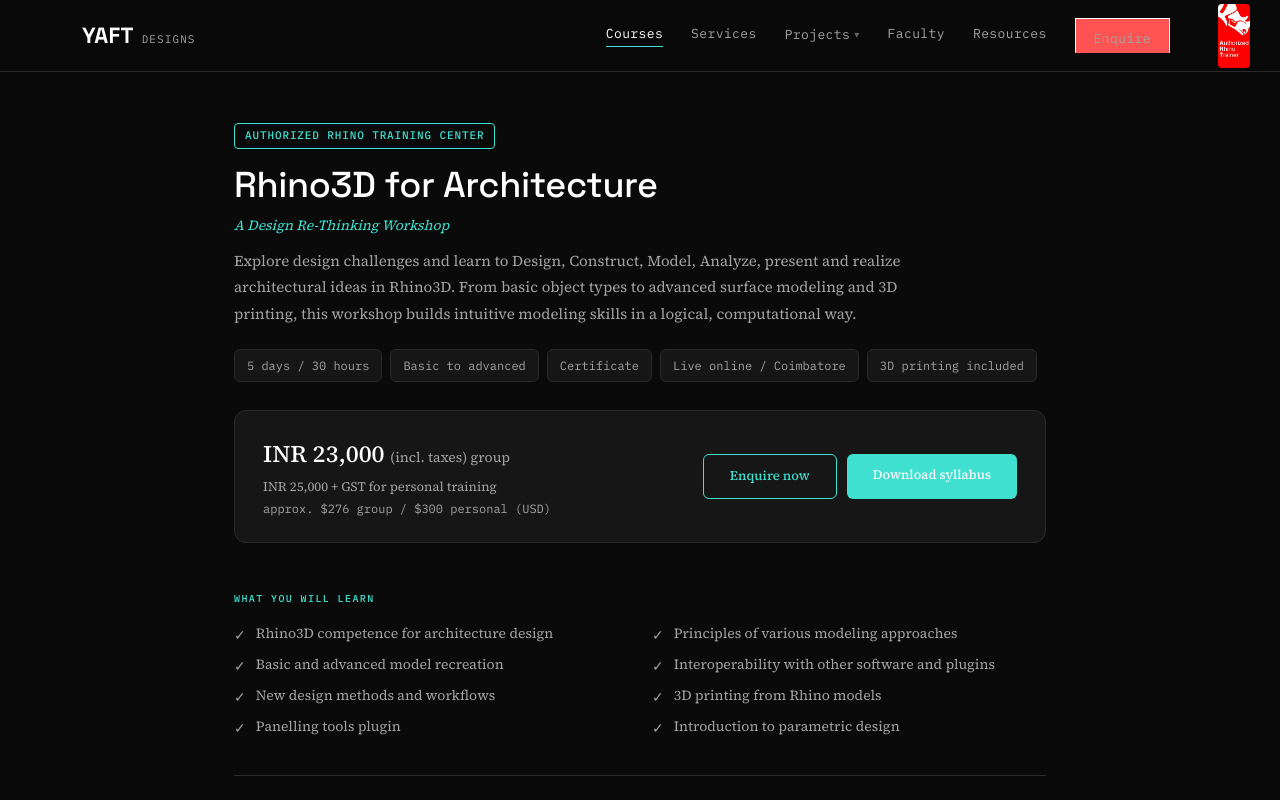
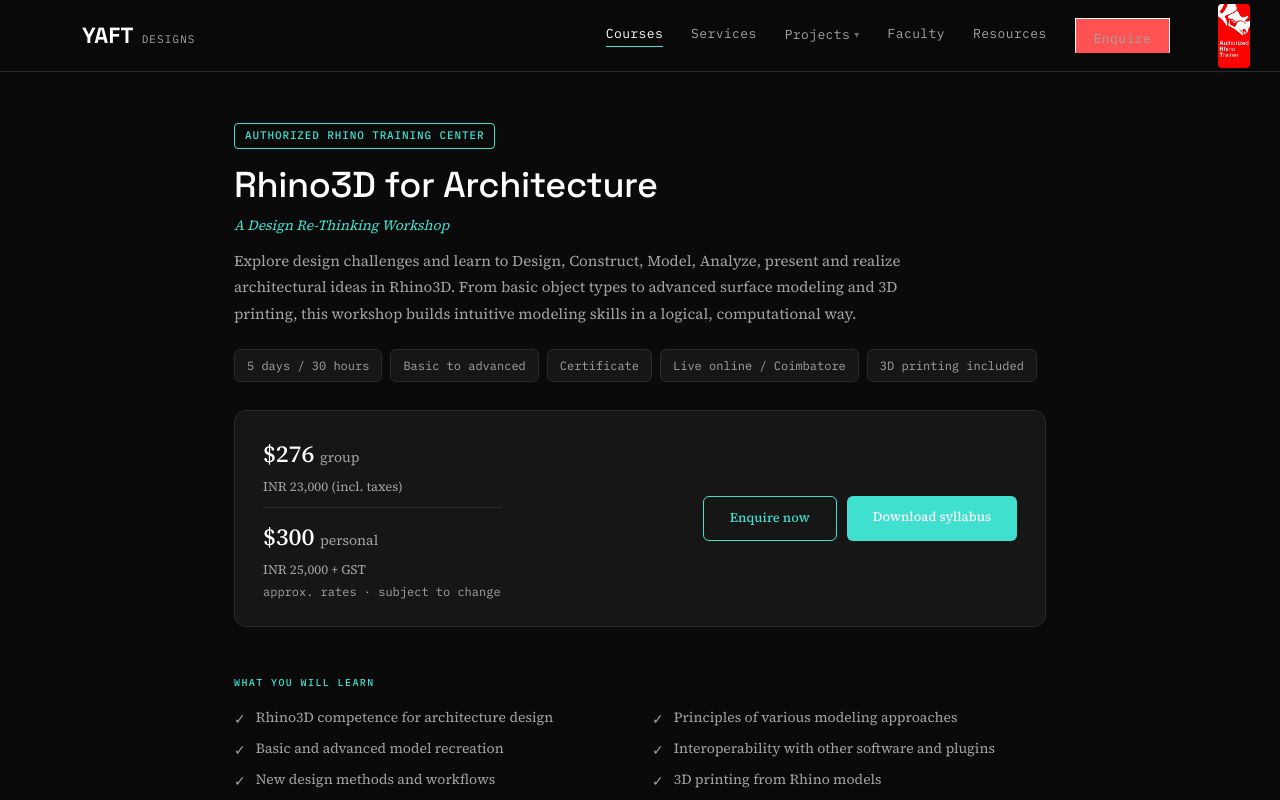
Before and after one commit to YAFTDesigns/yaftwebsite, a Next.js app: page /courses/rhino3d-architecture in a window 1280 px wide. Shown: the top 800 px of the page. Built offline with nearby package versions, Linux system fonts and the light colour scheme.

Commit message:
USD price big, INR secondary in rhino3d-architecture

```diff
--- a/app/courses/rhino3d-architecture/page.tsx
+++ b/app/courses/rhino3d-architecture/page.tsx
@@ -26,9 +26,13 @@ export default function Rhino3DArchitecture() {
       </div>
       <div className={s.ctaBar}>
         <div>
-          <div className={s.priceMain}>INR 23,000 <span style={{fontSize:14,fontWeight:400,color:'var(--ink-soft)'}}>(incl. taxes) group</span></div>
-          <div className={s.priceSub}>INR 25,000 + GST for personal training</div>
-          <div className={s.priceUsd}>approx. $276 group / $300 personal (USD)</div>
+          <div className={s.priceMain}>$276 <span style={{fontSize:14,fontWeight:400,color:'var(--ink-soft)'}}>group</span></div>
+          <div className={s.priceSub}>INR 23,000 (incl. taxes)</div>
+          <div style={{marginTop:10,paddingTop:10,borderTop:'0.5px solid var(--line)'}}>
+            <div className={s.priceMain}>$300 <span style={{fontSize:14,fontWeight:400,color:'var(--ink-soft)'}}>personal</span></div>
+            <div className={s.priceSub}>INR 25,000 + GST</div>
+          </div>
+          <div className={s.priceUsd}>approx. rates · subject to change</div>
         </div>
         <div className={s.ctaBtns}>
           <a href="/courses#enquire" className={s.btnOutline}>Enquire now</a>
```
